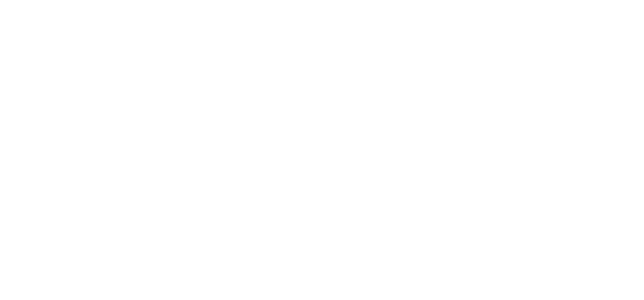
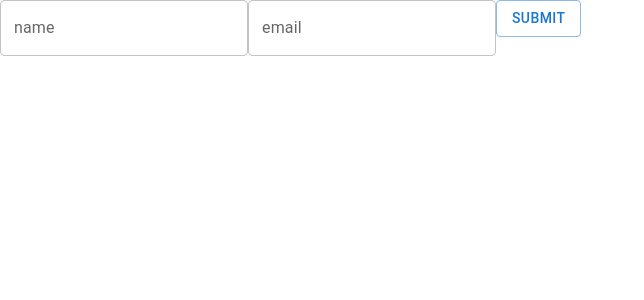
Before and after one commit to No-Country/C8-55-FT-MERN, a React (Vite) app in the folder frontend/: page /#/form in a window 1280 px wide. Before the commit this address had no page. Shown: the top 300 px of the page, without its empty margins (0-644 px from the left). Built offline with nearby package versions, Linux system fonts and the light colour scheme; sample sign-in values are in the browser's storage; a web font is replaced by a local one.

Commit message:
Se crearon servicios Yup.

```diff
--- /dev/null
+++ b/frontend/FormExample.jsx
@@ -0,0 +1,69 @@
+import React from 'react'
+import { TextField, Button } from "@mui/material";
+import { Formik, Field, Form, ErrorMessage } from "formik";
+
+import {
+    initialValues,
+    valuesSchema,
+    formSchema
+} from './src/utils/formValidation';
+
+const FormExample = () => {
+
+    const { name, email } = valuesSchema;
+
+    let initValues = {
+        name: initialValues.name,
+        email: initialValues.email
+    }
+
+    const handleSubmit = (e) => {
+        console.log("submit")
+    }
+
+
+    return (
+        <Formik
+            initialValues={initValues}
+            validationSchema={formSchema({ name, email })}
+            onSubmit={(e, {setValues}) => handleSubmit(e, setValues)}
+        >
+            {({ errors, touched, handleChange, values }) => {
+                console.log(values)
+                return (
+                <Form>
+                    <TextField
+                        label="name"
+                        id="name"
+                        type="text"
+                        name="name"
+                        onChange={handleChange}
+                        error={touched.name && Boolean(errors.name)}
+                        helperText={touched.name && errors.name}
+                    />
+
+                    <TextField
+                        label="email"
+                        id="email"
+                        type="text"
+                        name="email"
+                        onChange={handleChange}
+                        error={touched.email && Boolean(errors.email)}
+                        helperText={touched.email && errors.email}
+                    />
+
+                    <Button
+                        variant="outlined"
+                        type="submit"
+                    >
+                        Submit
+                    </Button>
+
+                </Form>)
+            }}
+
+        </Formik>
+    )
+}
+
+export default FormExample
--- a/frontend/package.json
+++ b/frontend/package.json
@@ -19,6 +19,7 @@
     "@reduxjs/toolkit": "^1.9.0",
     "axios": "^1.1.3",
     "cloudinary-react": "^1.8.1",
+    "formik": "^2.2.9",
     "quill": "^1.3.7",
     "react": "^18.2.0",
     "react-dom": "^18.2.0",
@@ -26,7 +27,8 @@
     "react-redux": "^8.0.5",
     "react-router-dom": "^6.4.3",
     "react-tsparticles": "^2.5.3",
-    "tsparticles": "^2.5.3"
+    "tsparticles": "^2.5.3",
+    "yup": "^0.32.11"
   },
   "devDependencies": {
     "@types/react": "^18.0.24",
--- a/frontend/src/App.jsx
+++ b/frontend/src/App.jsx
@@ -7,6 +7,8 @@
 import Home from "./views/Home"
 import LogIndex from "./views/Login"
 import Projects from "./views/Projects";
+
+import FormExample from "../FormExample";
 
 function App() {
 
@@ -20,6 +22,7 @@
       <Route element={<PublicLayout />}>
         <Route path="/" element={<Home />} />
       </Route>
+        <Route path="/form" element={<FormExample />} />
     </Routes>
   )
 }
--- /dev/null
+++ b/frontend/src/utils/formValidation.js
@@ -0,0 +1,67 @@
+import * as Yup from "yup";
+
+export const EMAIL_REQUIRED = "Email is required.";
+export const EMAIL_FORMAT = "Invalid email.";
+export const EMAIL_TYPE = "Email must contain only alphabets characters.";
+export const NAME_REQUIRED = "Name is required.";
+export const NAME_TYPE = "Name must contain only alphabets characters.";
+export const PASSWORD_TYPE = "Password must be at string format.";
+export const PASSWORD_REQUIRED = "Password is required.";
+export const PASSWORD_MIN = "The password must contain a min of 7 characters.";
+export const PASSWORD_MAX = "The password must contain a max of 14 characters.";
+export const PASSWORD_CONFIRM_REQUIRED = "Please confirm your password";
+export const PASSWORD_MATCH = "The passwords do not match.";
+export const PHONE_REQUIRED = "Phone is required.";
+export const PHONE_TYPE = "Phone must contain only numbers.";
+export const PHONE_FORMAT = "Invalid format.";
+export const PHONE_MIN = "The phone must contain a min of 10 numbers.";
+export const MSG_REQUIRED = "Message is required.";
+export const MSG_MIN = "Message must contain a min of 15 characters.";
+export const MSG_TYPE = "Phone must be at string format.";
+export const ACCESS_REQUIRED = "Must be insert the validation key.";
+
+export const initialValues = {
+    name: "",
+    email: "",
+    password: "",
+    confirmPassword: "",
+    phone: "",
+    msg: "",
+    key: ""
+}
+
+export const valuesSchema = {
+    name: Yup
+        .string(NAME_TYPE)
+        .required(NAME_REQUIRED),
+    email: Yup
+        .string(EMAIL_TYPE)
+        .email(EMAIL_FORMAT)
+        .required(EMAIL_REQUIRED),
+    password: Yup
+        .string(PASSWORD_TYPE)
+        .required(PASSWORD_REQUIRED)
+        .min(7, PASSWORD_MIN)
+        .max(14, PASSWORD_MAX),
+    confirmPassword: Yup
+        .string()
+        .required(PASSWORD_CONFIRM_REQUIRED)
+        .min(7, PASSWORD_MIN)
+        .max(14, PASSWORD_MAX)
+        .oneOf([Yup.ref('password'), null], PASSWORD_MATCH),
+    phone: Yup
+        .number(PHONE_TYPE)
+        .required(PHONE_REQUIRED)
+        .min(10, PHONE_MIN),
+    msg: Yup
+        .string(MSG_TYPE)
+        .required(MSG_REQUIRED)
+        .min(10, MSG_MIN),
+    access: Yup
+        .string()
+        .required(ACCESS_REQUIRED),
+}
+
+export const formSchema = (valuesSchema) => {
+    return Yup.object().shape(valuesSchema);
+}
```
Also changed, not shown: 1 other file (tests, documents, lock files or other folders).
